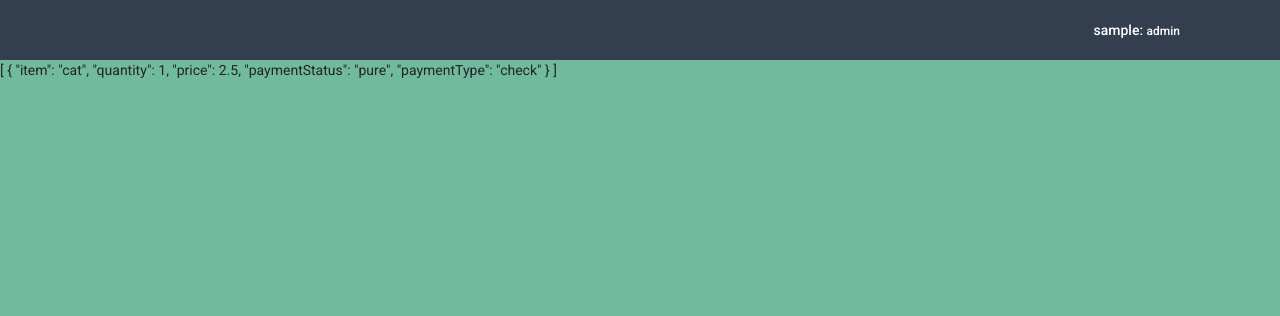
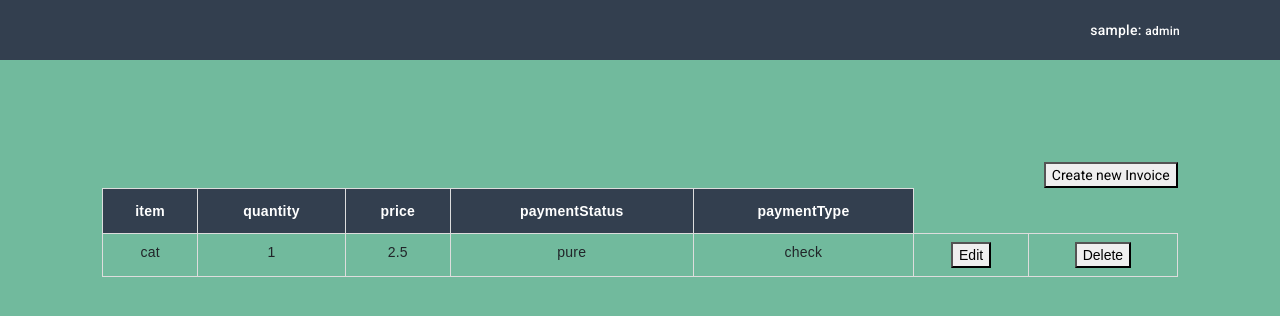
Before and after one commit to salimhafsi/invoicing_app, an Angular app: page / in a window 1280 px wide. Shown: the top 316 px of the page. Built offline with nearby package versions, Linux system fonts and the light colour scheme; data requests are answered from the project's data file; sample sign-in values are in the browser's storage.

Commit message:
add invoice dialog component

```diff
--- a/package.json
+++ b/package.json
@@ -16,13 +16,10 @@
     "@angular/compiler": "^15.2.10",
     "@angular/core": "^15.2.10",
     "@angular/forms": "^15.2.10",
-    "@angular/material": "^13.0.0",
     "@angular/platform-browser": "^15.2.10",
     "@angular/platform-browser-dynamic": "^15.2.10",
     "@angular/router": "^15.2.10",
     "@fortawesome/fontawesome-free": "^6.4.0",
-    "primeicons": "^6.0.1",
-    "primeng": "^15.3.0",
     "rxjs": "~7.5.0",
     "tslib": "^2.3.0",
     "zone.js": "~0.11.4"
--- a/src/app/components/invoices-list/invoices-list.component.html
+++ b/src/app/components/invoices-list/invoices-list.component.html
@@ -1,5 +1,34 @@
 <div class="invoices">
-    <div *ngIf="invoices$ | async as invoices">
-        {{invoices | json}}
+    <div class="invoices-add-btn">
+        <button color="primary" (click)="createInvoice()">
+         Create new Invoice
+        </button>
+    </div>
+    <div>
+        <table class="table">
+            <thead>
+                <tr>
+                    <th>item</th>
+                    <th>quantity</th>
+                    <th>price</th>
+                    <th>paymentStatus</th>
+                    <th>paymentType</th>
+                </tr>
+
+            </thead>
+            <tbody>
+                <tr *ngFor="let invoice of invoices$ | async">
+                    <td>{{ invoice.item }}</td>
+                    <td>{{ invoice.quantity }}</td>
+                    <td>{{ invoice.price }}</td>
+                    <td>{{ invoice.paymentStatus }}</td>
+                    <td>{{ invoice.paymentType }}</td>
+                    <td><button (click)="updateInvoice(invoice)">Edit</button></td>
+                    <td>
+                        <button (click)="dateInvoice(invoice)">Delete</button>
+                    </td>
+                </tr>
+            </tbody>
+        </table>
     </div>
 </div>
--- a/src/app/components/invoices-list/invoices-list.component.scss
+++ b/src/app/components/invoices-list/invoices-list.component.scss
@@ -1,3 +1,29 @@
 .invoices{
+   padding: 8%;
+   &-add-btn{
+    text-align: end
+   }
+   .table {
+    font-family: Arial, Helvetica, sans-serif;
+    border-collapse: collapse;
+    width: 100%;
+  }
 
+  .table td, .table th {
+    border: 1px solid #ddd;
+    padding: 8px;
+    text-align: center;
+  }
+
+  .table tr:nth-child(even){background-color: #f2f2f2;}
+
+
+  .table th {
+    padding-top: 12px;
+    padding-bottom: 12px;
+    text-align: left;
+    background-color: #333f4f;;
+    color: white;
+    text-align: center;
+  }
 }
--- a/src/app/components/invoices-list/invoices-list.component.ts
+++ b/src/app/components/invoices-list/invoices-list.component.ts
@@ -15,4 +15,7 @@ export class InvoicesListComponent implements OnInit {
   ngOnInit(): void {
     this.invoices$ = this.invoicesService.getInvoicesList()
   }
+  createInvoice() {
+
+  }
 }
--- a/src/app/models/invoice.model.ts
+++ b/src/app/models/invoice.model.ts
@@ -1,7 +1,7 @@
 export interface InvoiceModel {
     item?: string;
-    quantitie?: string;
-    price?: string;
+    quantity?: number;
+    price?: number;
     paymentStatus?: string;
     paymentType?: string;
   }
```
